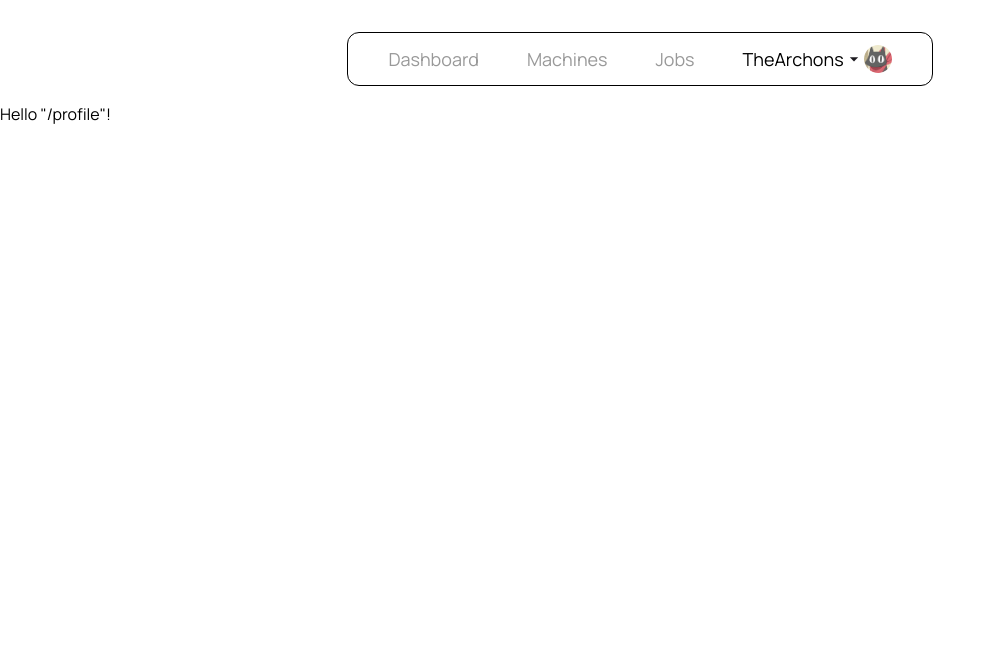
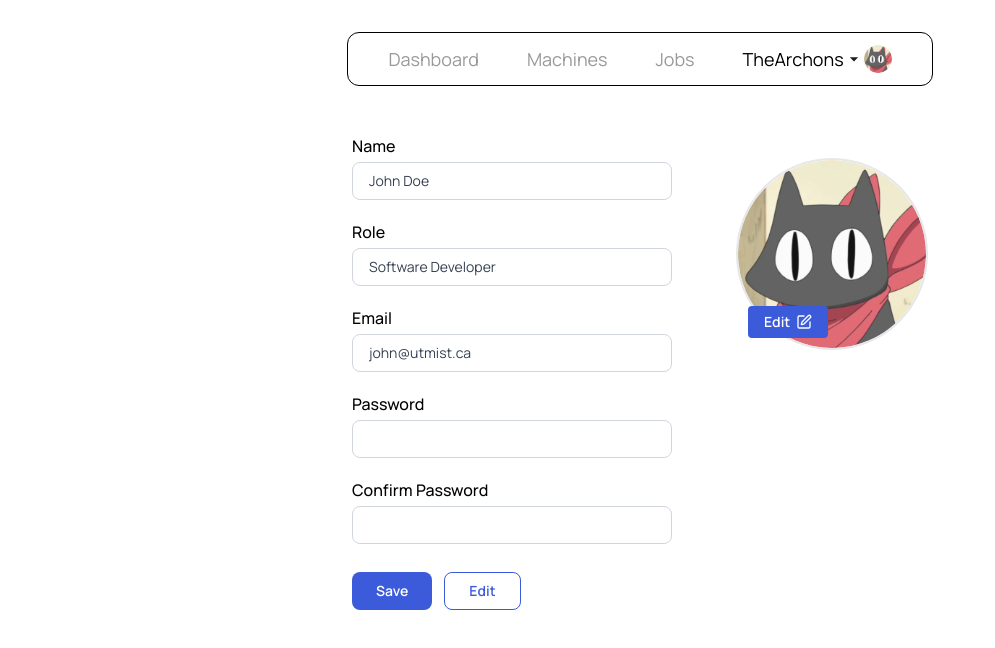
Before and after one commit to UTMIST/Mist, a React (Vite) app in the folder web-interface/: page /profile in a window 1280 px wide. Shown: the top 648 px of the page, without its empty margins (0-995 px from the left). Built offline with nearby package versions, Linux system fonts and the light colour scheme.

Commit message:
Add profile page

```diff
--- a/web-interface/src/routes/profile.tsx
+++ b/web-interface/src/routes/profile.tsx
@@ -1,9 +1,133 @@
 import { createFileRoute } from '@tanstack/react-router'
+import { useState } from 'react'
+import { SquarePen } from 'lucide-react'
+import { getUser } from '#/util.ts'
 
 export const Route = createFileRoute('/profile')({
-  component: RouteComponent,
+  component: ProfilePage,
 })
 
-function RouteComponent() {
-  return <div>Hello "/profile"!</div>
+function ProfileField({
+                        label,
+                        value,
+                        type = 'text',
+                        disabled,
+                        onChange,
+                      }: {
+  label: string
+  value: string
+  type?: string
+  disabled: boolean
+  onChange: (val: string) => void
+}) {
+  return (
+    <div>
+      <label className="block text-base font-medium mb-1">{label}</label>
+      <input
+        type={type}
+        value={value}
+        disabled={disabled}
+        onChange={(e) => onChange(e.target.value)}
+        className="w-full border border-gray-300 rounded-lg px-4 py-2 text-sm disabled:bg-white disabled:text-gray-700"
+      />
+    </div>
+  )
 }
+
+function ProfilePage() {
+  const user = getUser()
+  const [editing, setEditing] = useState(false)
+
+  const [name, setName] = useState('John Doe')
+  const [role, setRole] = useState('Software Developer')
+  const [email, setEmail] = useState('john@utmist.ca')
+  const [password, setPassword] = useState('')
+  const [confirmPassword, setConfirmPassword] = useState('')
+
+  function handleSave() {
+    // TODO: call API to update profile
+    console.log('Save profile:', { name, role, email, password })
+    setEditing(false)
+  }
+
+  return (
+    <div className="w-fit mx-auto py-8 px-8">
+      <div className="flex gap-16 items-start">
+        {/* Left: form fields */}
+        <div className="flex-1 min-w-80 flex flex-col gap-5">
+          <ProfileField
+            label="Name"
+            value={name}
+            disabled={!editing}
+            onChange={setName}
+          />
+          <ProfileField
+            label="Role"
+            value={role}
+            disabled={!editing}
+            onChange={setRole}
+          />
+          <ProfileField
+            label="Email"
+            value={email}
+            type="email"
+            disabled={!editing}
+            onChange={setEmail}
+          />
+          <ProfileField
+            label="Password"
+            value={password}
+            type="password"
+            disabled={!editing}
+            onChange={setPassword}
+          />
+          <ProfileField
+            label="Confirm Password"
+            value={confirmPassword}
+            type="password"
+            disabled={!editing}
+            onChange={setConfirmPassword}
+          />
+
+          <div className="flex gap-3 mt-2">
+            <button
+              onClick={handleSave}
+              className="px-6 py-2 text-sm font-semibold rounded-lg text-white hover:opacity-90"
+              style={{ backgroundColor: '#3C5BDB' }}
+            >
+              Save
+            </button>
+            <button
+              onClick={() => setEditing(!editing)}
+              className="px-6 py-2 text-sm font-semibold rounded-lg border hover:opacity-80"
+              style={{ borderColor: '#3C5BDB', color: '#3C5BDB' }}
+            >
+              Edit
+            </button>
+          </div>
+        </div>
+
+        {/* Right: profile picture */}
+        <div className="flex flex-col items-center gap-3 pt-6">
+          <div className="relative">
+            <img
+              src={user.profilePicture}
+              alt="Profile Picture"
+              className="w-48 h-48 rounded-full object-cover border-2 border-gray-200"
+            />
+            <button
+              onClick={() => {
+                // TODO: open file picker to upload new avatar
+                console.log('Edit profile picture')
+              }}
+              className="absolute bottom-3 left-3 flex items-center gap-1.5 px-4 py-1.5 text-sm font-semibold rounded text-white hover:opacity-90"
+              style={{ backgroundColor: '#3C5BDB' }}
+            >
+              Edit <SquarePen size={16} />
+            </button>
+          </div>
+        </div>
+      </div>
+    </div>
+  )
+}
```
